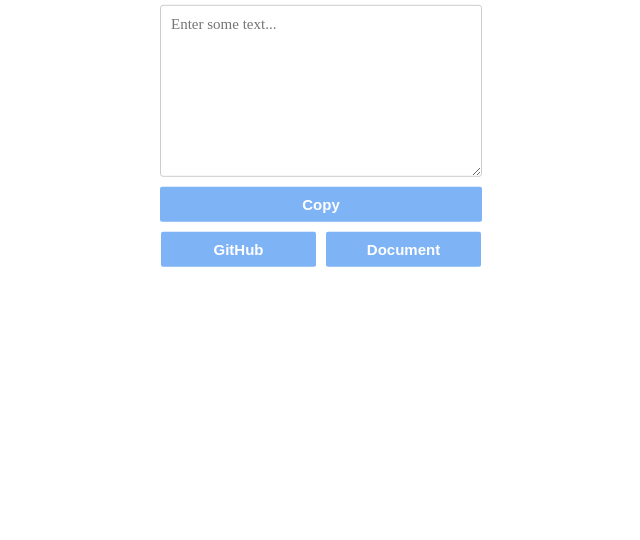
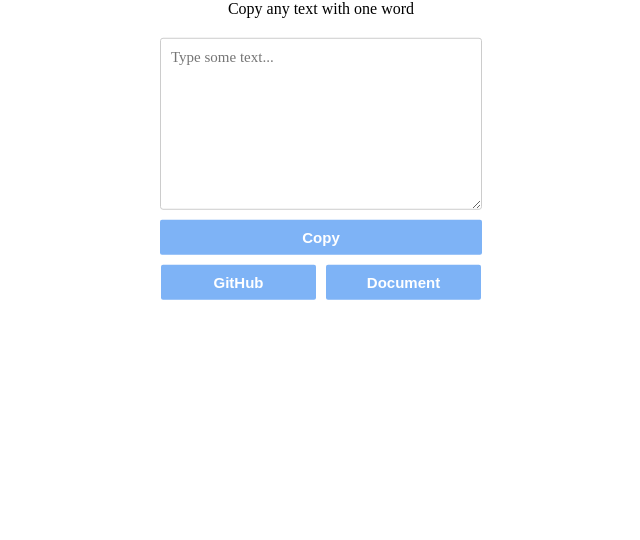
Before and after one commit to theajack/copy, a website: page index.html in a window 1280 px wide. Shown: the part 260-800 px from the top of the page, without its empty margins (319-959 px from the left). Drawn offline with Linux system fonts and the light colour scheme; some icons are missing.

Commit message:
feat: docs

```diff
--- a/index.html
+++ b/index.html
@@ -22,7 +22,7 @@
             position: fixed;
             top: 50%;
             left: 50%;
-            transform: translate(-50%, -60%);
+            transform: translate(-50%, -55%);
         }
 
         #input {
@@ -76,7 +76,8 @@
 <body>
     <div class='wrapper'>
         <div id='title'>🚀 Copy-Util</div>
-        <textarea type="text" id="input" placeholder="Enter some text..."></textarea>
+        <div style="margin-bottom: 20px">Copy any text with one word</div>
+        <textarea type="text" id="input" placeholder="Type some text..."></textarea>
         <button onclick="copyText()" class='btn'><i class="ei-copy"></i> Copy</button>
         <button onclick="goGithubMain()" class='btn btn-half left'><i class="ei-github"></i> GitHub</button>
         <button onclick="goGithub()" class='btn btn-half right'><i class="ei-book"></i> Document</button>
```
